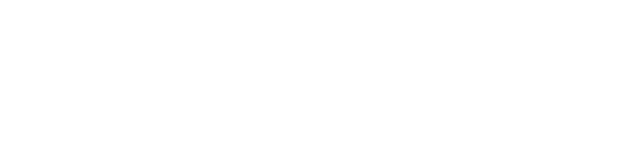
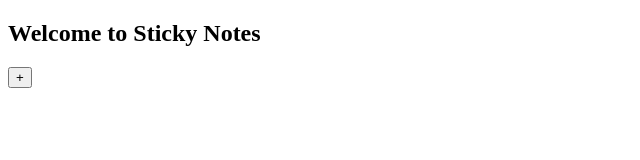
Before and after one commit to hrmazinani1382/Sticky-Notes-Project, a plain HTML site: page index.html in a window 1280 px wide. Shown: the whole page, without its empty margins (0-640 px from the left). Drawn offline with Linux system fonts and the light colour scheme.

Commit message:
add section and button

```diff
--- a/index.html
+++ b/index.html
@@ -8,6 +8,14 @@
     <title>Sticky Notes</title>
 </head>
 <body>
+    <h2>Welcome to Sticky Notes</h2>
+    <section class="app">
+        <button class="add note">+</button>
+    </section>
+
+
+
+
 
 
 
```
